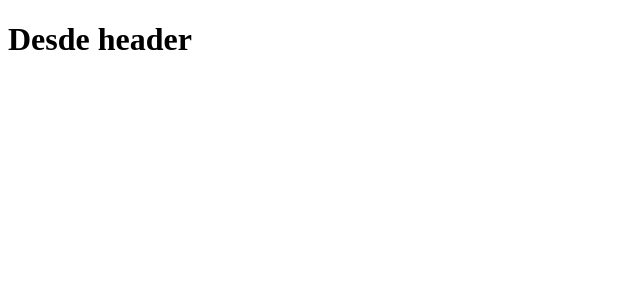
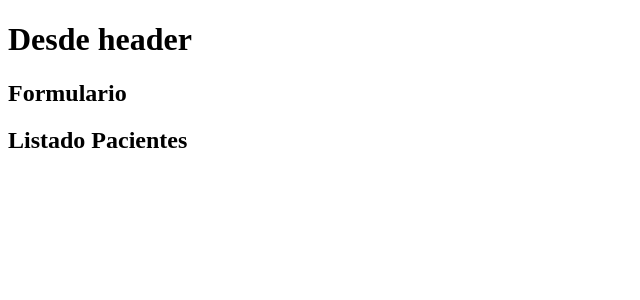
Before and after one commit to alicia-granados/MERN-EXPERIMENTS, a React (Vite) app in the folder Proyecto 1/citas_React/: page / in a window 1280 px wide. Shown: the top 300 px of the page, without its empty margins (0-640 px from the left). Built offline with nearby package versions, Linux system fonts and the light colour scheme.

Commit message:
feat: :sparkles: React: Primeros componentes

```diff
--- a/Proyecto 1/citas_React/src/App.jsx
+++ b/Proyecto 1/citas_React/src/App.jsx
@@ -1,9 +1,14 @@
+import Formulario from "./components/Formulario";
 import Header from "./components/Header"
+import ListadoPacientes from "./components/ListadoPacientes";
+
 function App() {
 
   return (
     <>
       <Header/>
+      <Formulario/>
+      <ListadoPacientes/>
     </>
   )
 }
--- /dev/null
+++ b/Proyecto 1/citas_React/src/components/Formulario.jsx
@@ -0,0 +1,9 @@
+const Formulario = () => {
+  return (
+    <div>
+        <h2>Formulario</h2>
+    </div>
+  )
+}
+
+export default Formulario
--- /dev/null
+++ b/Proyecto 1/citas_React/src/components/ListadoPacientes.jsx
@@ -0,0 +1,9 @@
+const ListadoPacientes = () => {
+  return (
+    <div>
+      <h2>Listado Pacientes</h2>
+    </div>
+  )
+}
+
+export default ListadoPacientes
```
